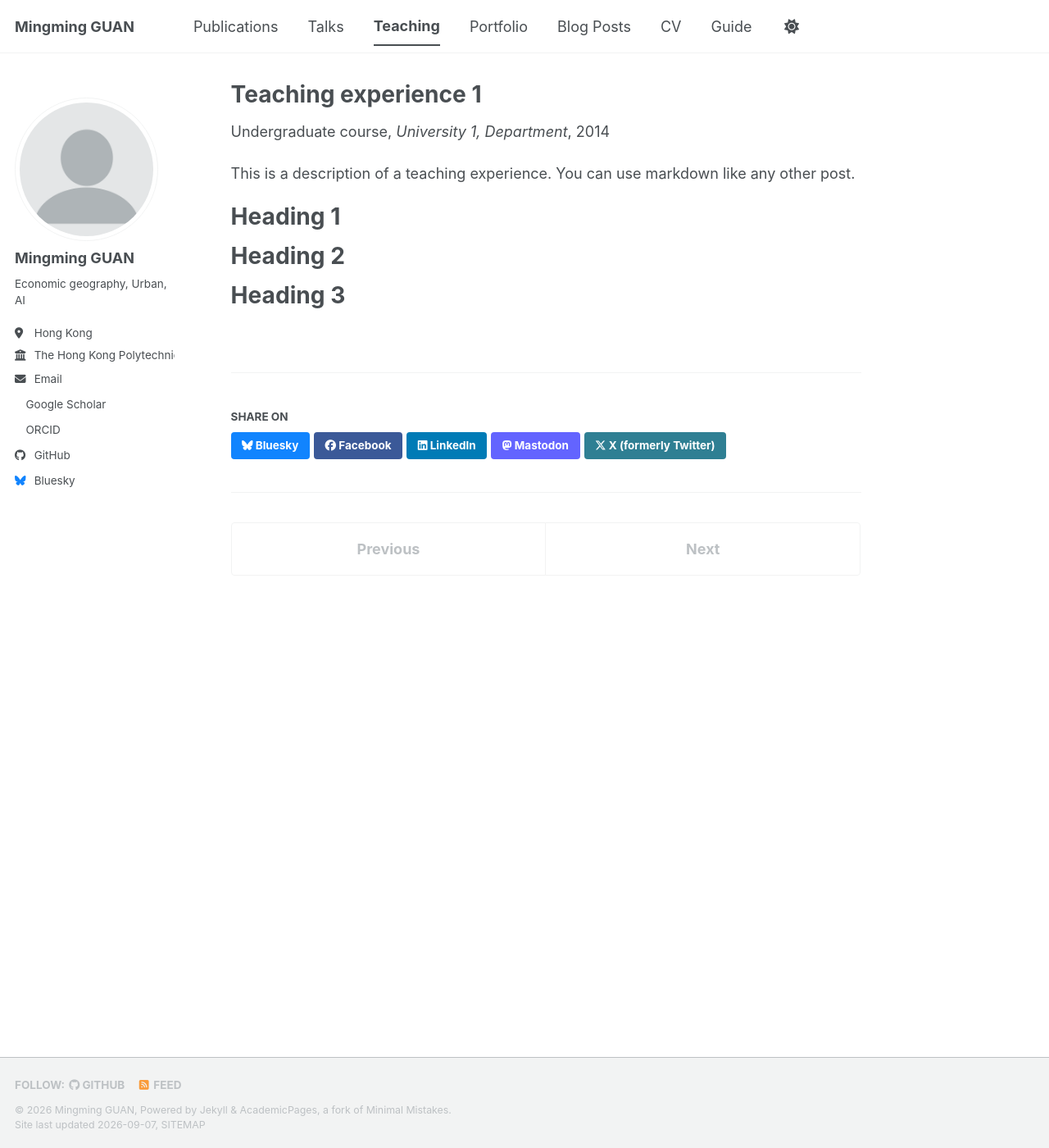
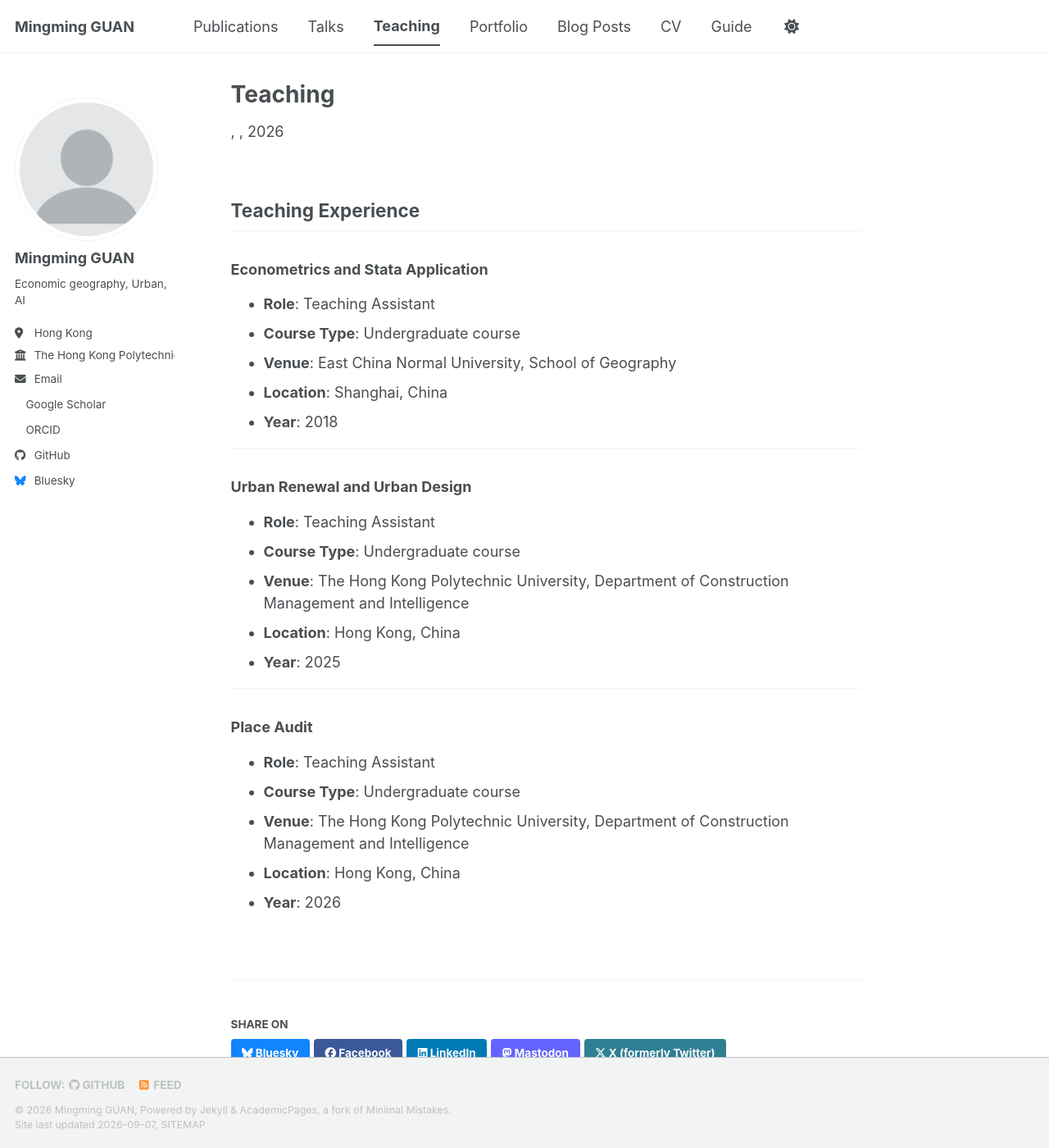
Before and after one commit to geogmm/geogmm.github.io, a Jekyll site: the page built from _teaching/2014-spring-teaching-1.md, in a window 1280 px wide and 1400 px high. Shown: the whole window at 82% size. Built offline with Jekyll 4.4.1, drawn with Linux system fonts in a browser that asks for light colours; a style sheet for code colours, icons or effects is not loaded.

Commit message:
Update 2014-spring-teaching-1.md

```diff
--- a/_teaching/2014-spring-teaching-1.md
+++ b/_teaching/2014-spring-teaching-1.md
@@ -1,20 +1,32 @@
 ---
-title: "Teaching experience 1"
-collection: teaching
-type: "Undergraduate course"
-permalink: /teaching/2014-spring-teaching-1
-venue: "University 1, Department"
-date: 2014-01-01
-location: "City, Country"
+title: "Teaching"
+permalink: /teaching/
+author_profile: true
 ---
 
-This is a description of a teaching experience. You can use markdown like any other post.
+## Teaching Experience
 
-Heading 1
-======
+### Econometrics and Stata Application
+- **Role**: Teaching Assistant
+- **Course Type**: Undergraduate course
+- **Venue**: East China Normal University, School of Geography
+- **Location**: Shanghai, China
+- **Year**: 2018
 
-Heading 2
-======
+---
 
-Heading 3
-======
+### Urban Renewal and Urban Design
+- **Role**: Teaching Assistant
+- **Course Type**: Undergraduate course
+- **Venue**: The Hong Kong Polytechnic University, Department of Construction Management and Intelligence
+- **Location**: Hong Kong, China
+- **Year**: 2025
+
+---
+
+### Place Audit
+- **Role**: Teaching Assistant
+- **Course Type**: Undergraduate course
+- **Venue**: The Hong Kong Polytechnic University, Department of Construction Management and Intelligence
+- **Location**: Hong Kong, China
+- **Year**: 2026
```
